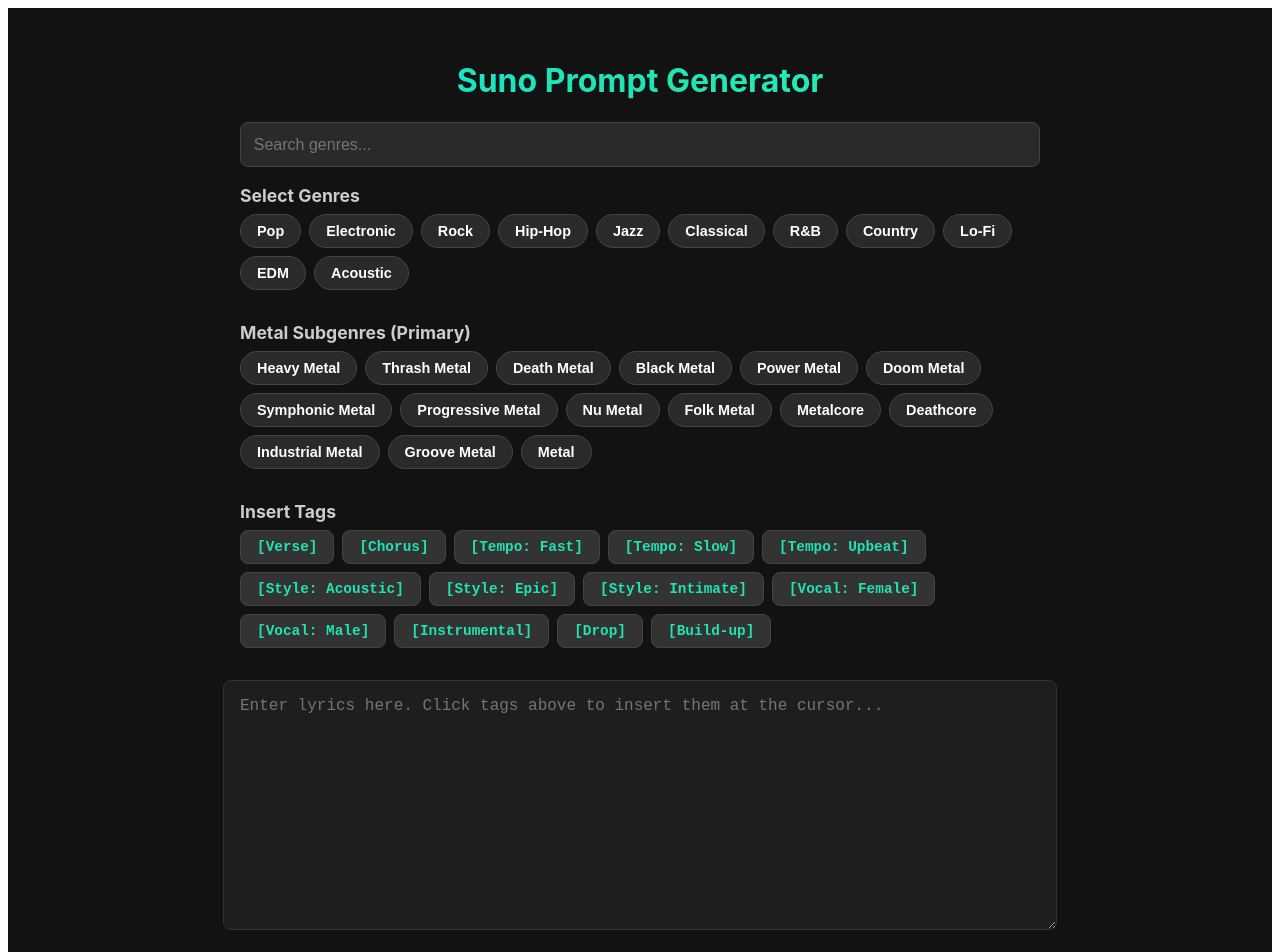
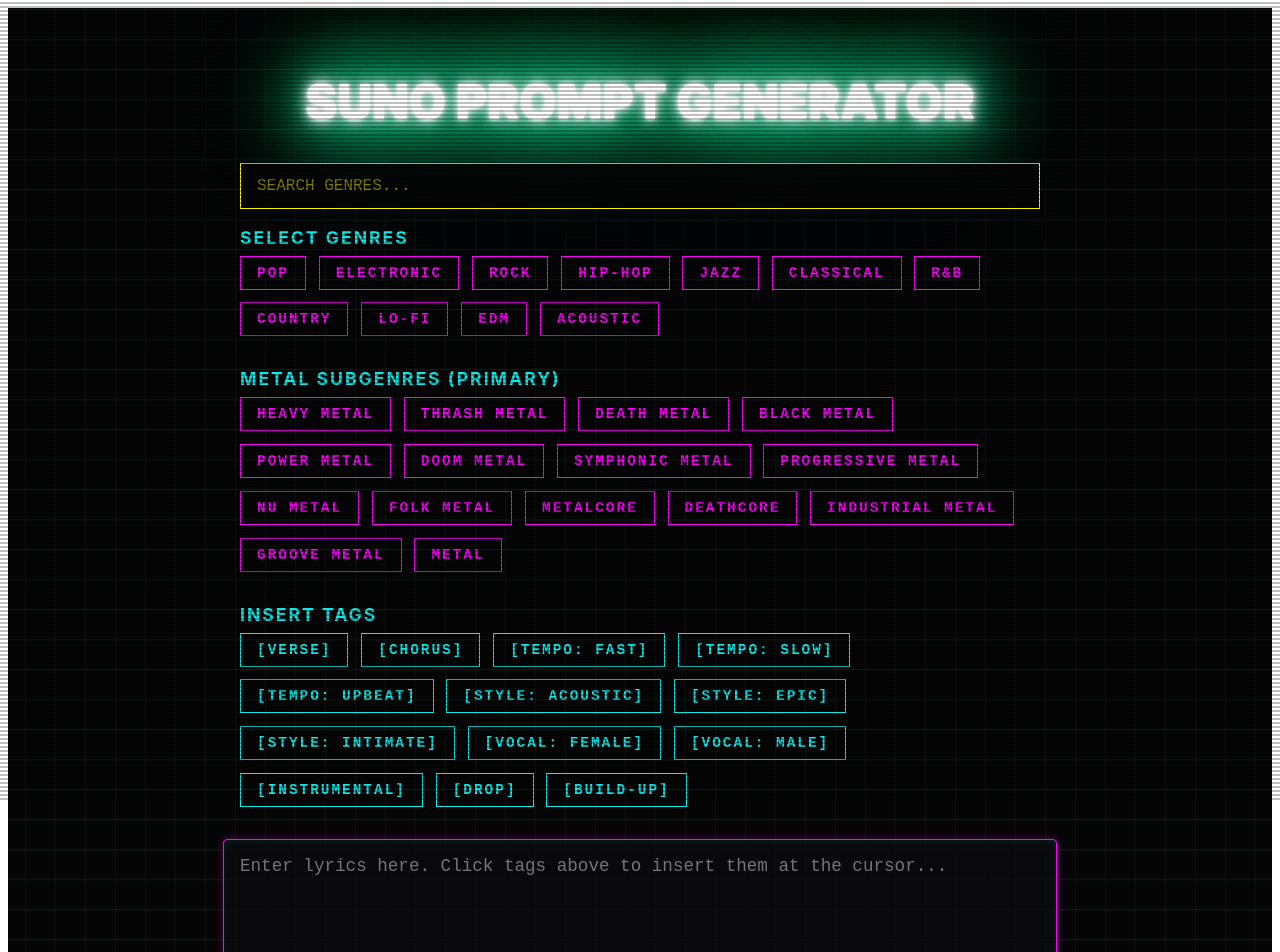
Before and after one commit to Eidolf/ER-Suno-PromptGenerator, a React (Vite) app in the folder frontend/: page / in a window 1280 px wide. Shown: the top 952 px of the page. Built offline with nearby package versions, Linux system fonts and the light colour scheme.

Commit message:
style: apply cyberpunk neon theme

```diff
--- a/frontend/src/App.css
+++ b/frontend/src/App.css
@@ -2,15 +2,65 @@
   font-family: 'Inter', system-ui, Avenir, Helvetica, Arial, sans-serif;
   text-align: center;
   padding: 2rem;
-  background-color: #121212;
+  background-color: #050505;
+  background-image:
+    linear-gradient(rgba(0, 255, 255, 0.1) 1px, transparent 1px),
+    linear-gradient(90deg, rgba(255, 0, 255, 0.1) 1px, transparent 1px);
+  background-size: 30px 30px;
+  background-position: center;
   color: #ffffff;
   min-height: 100vh;
+  position: relative;
+  overflow-x: hidden;
+}
+
+/* Optional: Add a subtle overlay scanline effect */
+.app-container::before {
+  content: "";
+  position: fixed;
+  top: 0;
+  left: 0;
+  right: 0;
+  bottom: 0;
+  background: linear-gradient(rgba(18, 16, 16, 0) 50%, rgba(0, 0, 0, 0.25) 50%);
+  background-size: 100% 4px;
+  z-index: 9999;
+  pointer-events: none;
+}
+
+@keyframes neon-flicker {
+
+  0%,
+  18%,
+  22%,
+  25%,
+  53%,
+  57%,
+  100% {
+    text-shadow:
+      0 0 4px #fff,
+      0 0 11px #fff,
+      0 0 19px #fff,
+      0 0 40px #0fa,
+      0 0 80px #0fa,
+      0 0 90px #0fa,
+      0 0 100px #0fa,
+      0 0 150px #0fa;
+  }
+
+  20%,
+  24%,
+  55% {
+    text-shadow: none;
+  }
 }
 
 header h1 {
-  background: -webkit-linear-gradient(45deg, #0cebeb, #20e3b2, #29ffc6);
-  -webkit-background-clip: text;
-  -webkit-text-fill-color: transparent;
+  font-size: 3rem;
+  font-weight: 900;
+  text-transform: uppercase;
+  color: #fff;
+  animation: neon-flicker 1.5s infinite alternate;
 }
 
 textarea {
@@ -18,46 +68,84 @@
   max-width: 800px;
   display: block;
   margin: 0 auto;
-  background: #1e1e1e;
-  color: #fff;
-  border: 1px solid #333;
-  border-radius: 8px;
+  background: rgba(10, 10, 15, 0.8);
+  color: #0cebeb;
+  border: 1px solid #ff00ff;
+  border-radius: 4px;
   padding: 1rem;
-  font-size: 1rem;
+  font-size: 1.1rem;
+  font-family: monospace;
+  box-shadow: 0 0 10px rgba(255, 0, 255, 0.3), inset 0 0 10px rgba(0, 255, 255, 0.1);
+}
+
+textarea:focus {
+  outline: none;
+  border-color: #0cebeb;
+  box-shadow: 0 0 20px rgba(12, 235, 235, 0.5), inset 0 0 15px rgba(255, 0, 255, 0.2);
 }
 
 button {
-  background: linear-gradient(45deg, #8a2387, #e94057, #f27121);
   border: none;
   padding: 0.8rem 2rem;
-  border-radius: 20px;
-  color: white;
-  font-weight: bold;
+  border-radius: 4px;
+  color: #111;
+  font-weight: 900;
+  text-transform: uppercase;
   cursor: pointer;
   margin-top: 1rem;
-  transition: transform 0.2s;
+  transition: all 0.2s;
+  letter-spacing: 2px;
 }
 
 button:hover {
-  transform: scale(1.05);
+  transform: translateY(-2px);
+  filter: brightness(1.2);
 }
 
 .result-container {
-  margin-top: 2rem;
+  margin-top: 3rem;
   text-align: left;
   max-width: 800px;
   margin-left: auto;
   margin-right: auto;
-  background: #1e1e1e;
-  padding: 1rem;
-  border-radius: 8px;
+  background: rgba(20, 10, 30, 0.85);
+  padding: 2rem;
+  border-radius: 4px;
+  border: 1px solid #0cebeb;
+  box-shadow: 0 0 20px rgba(12, 235, 235, 0.3);
+  position: relative;
+}
+
+.result-container::before {
+  content: 'FILE_SYSTEM_BREACH_DETECTED';
+  position: absolute;
+  top: -12px;
+  left: 20px;
+  background: #000;
+  color: #ff00ff;
+  padding: 0 10px;
+  font-family: monospace;
+  font-size: 0.8rem;
+  letter-spacing: 1px;
+}
+
+.result-container h3 {
+  color: #fdf500;
+  margin-top: 0;
+  text-transform: uppercase;
+  border-bottom: 1px dashed #444;
+  padding-bottom: 0.5rem;
 }
 
 pre {
   white-space: pre-wrap;
-  background: #000;
+  background: #050505;
+  color: #0cebeb;
   padding: 1rem;
-  border-radius: 4px;
+  border-left: 3px solid #ff00ff;
+  border-radius: 0;
+  font-family: monospace;
+  font-size: 1.1rem;
 }
 
 .filter-container {
@@ -69,18 +157,24 @@
 
 .genre-filter {
   width: 100%;
-  padding: 0.8rem;
-  border-radius: 8px;
-  border: 1px solid #444;
-  background: #2a2a2a;
-  color: #fff;
+  padding: 0.8rem 1rem;
+  border-radius: 0;
+  border: 1px solid #fdf500;
+  background: rgba(5, 5, 5, 0.9);
+  color: #fdf500;
   font-size: 1rem;
   box-sizing: border-box;
+  font-family: monospace;
+  text-transform: uppercase;
+}
+
+.genre-filter::placeholder {
+  color: rgba(253, 245, 0, 0.5);
 }
 
 .genre-filter:focus {
   outline: none;
-  border-color: #20e3b2;
+  box-shadow: 0 0 15px rgba(253, 245, 0, 0.4);
 }
 
 .selection-section {
@@ -94,49 +188,49 @@
 .selection-section h3 {
   margin-bottom: 0.5rem;
   font-size: 1.1rem;
-  color: #ccc;
+  color: #0cebeb;
+  text-transform: uppercase;
+  letter-spacing: 2px;
 }
 
 .chip-container {
   display: flex;
   flex-wrap: wrap;
-  gap: 0.5rem;
+  gap: 0.8rem;
 }
 
 .chip {
-  background: #2a2a2a;
-  color: #fff;
-  border: 1px solid #444;
+  background: transparent;
+  color: #ff00ff;
+  border: 1px solid #ff00ff;
   padding: 0.5rem 1rem;
-  border-radius: 20px;
+  border-radius: 0;
   cursor: pointer;
   transition: all 0.2s;
   font-size: 0.9rem;
   margin-top: 0;
+  font-family: monospace;
 }
 
 .chip:hover {
-  background: #3a3a3a;
-  transform: translateY(-2px);
+  background: rgba(255, 0, 255, 0.1);
+  box-shadow: 0 0 10px rgba(255, 0, 255, 0.5);
 }
 
 .chip.active {
-  background: linear-gradient(45deg, #0cebeb, #20e3b2);
-  border-color: transparent;
+  background: #ff00ff;
   color: #000;
-  font-weight: bold;
+  box-shadow: 0 0 15px #ff00ff;
 }
 
 .chip.tag-chip {
-  background: #333;
-  border-radius: 8px;
-  font-family: monospace;
-  color: #20e3b2;
+  color: #0cebeb;
+  border-color: #0cebeb;
 }
 
 .chip.tag-chip:hover {
-  background: #444;
-  color: #fff;
+  background: rgba(12, 235, 235, 0.1);
+  box-shadow: 0 0 10px rgba(12, 235, 235, 0.5);
 }
 
 .button-group {
@@ -152,17 +246,24 @@
 
 .generate-btn {
   font-size: 1.1rem;
-  padding: 1rem 2rem;
+  padding: 1.2rem 2.5rem;
   margin-top: 0;
-  border: none;
-  border-radius: 8px;
-  cursor: pointer;
-  background: linear-gradient(45deg, #0cebeb, #20e3b2);
+  background: #fdf500;
   color: #000;
-  font-weight: bold;
+  box-shadow: 4px 4px 0px #ff00ff;
+}
+
+.generate-btn:hover {
+  box-shadow: 2px 2px 0px #ff00ff;
+  transform: translate(2px, 2px);
+}
+
+.generate-btn:active {
+  box-shadow: 0px 0px 0px #ff00ff;
+  transform: translate(4px, 4px);
 }
 
 .instrumental-btn {
-  background: linear-gradient(45deg, #ff416c, #ff4b2b);
-  color: #fff;
+  background: #0cebeb;
+  box-shadow: 4px 4px 0px #ff00ff;
 }
```
